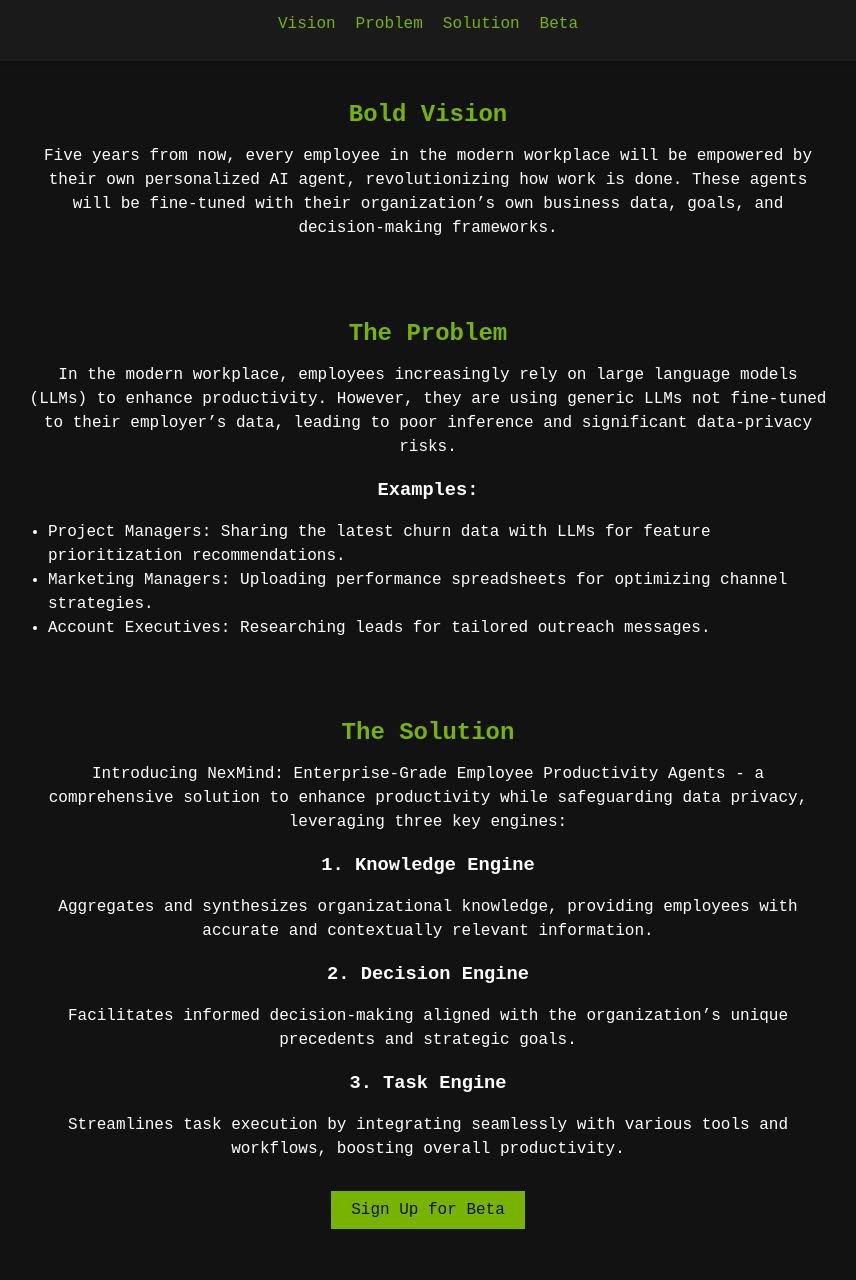
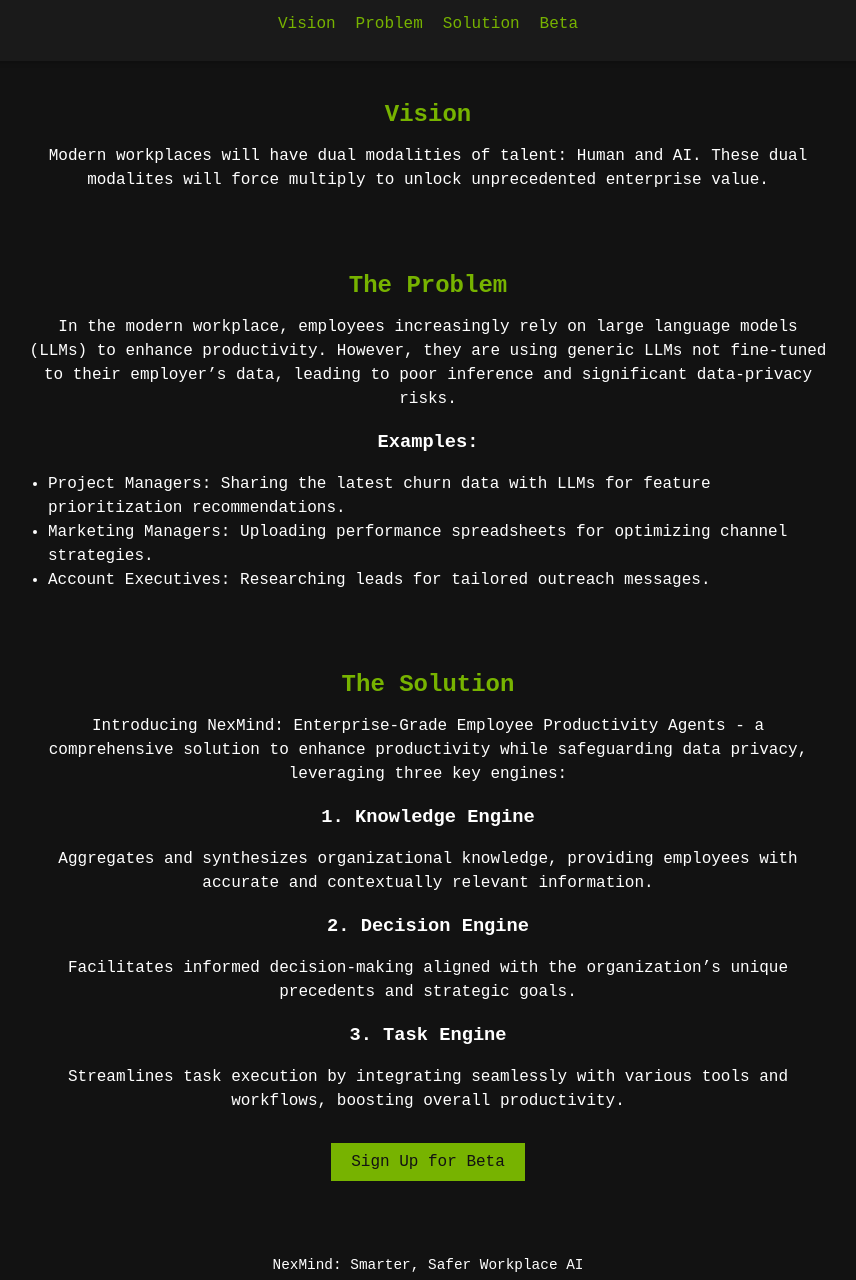
Before and after one commit to mishras/nexmind, a plain HTML site: page index.html in a window 1280 px wide. Shown: the part 60-1340 px from the top of the page, without its empty margins (212-1068 px from the left). Drawn offline with Linux system fonts and the light colour scheme.

Commit message:
Update index.html
Changed the vision.

```diff
--- a/index.html
+++ b/index.html
@@ -118,8 +118,8 @@
     </header>
 
     <section id="vision">
-        <h2>Bold Vision</h2>
-        <p>Five years from now, every employee in the modern workplace will be empowered by their own personalized AI agent, revolutionizing how work is done. These agents will be fine-tuned with their organization’s own business data, goals, and decision-making frameworks.</p>
+        <h2>Vision</h2>
+        <p>Modern workplaces will have dual modalities of talent: Human and AI. These dual modalites will force multiply to unlock unprecedented enterprise value.</p>
     </section>
 
     <section id="problem">
@@ -146,7 +146,7 @@
     </section>
 
     <footer>
-        <p>NexMind: Smarter, Safer Workplaces</p>
+        <p>NexMind: Smarter, Safer Workplace AI</p>
     </footer>
 </body>
 </html>
```
